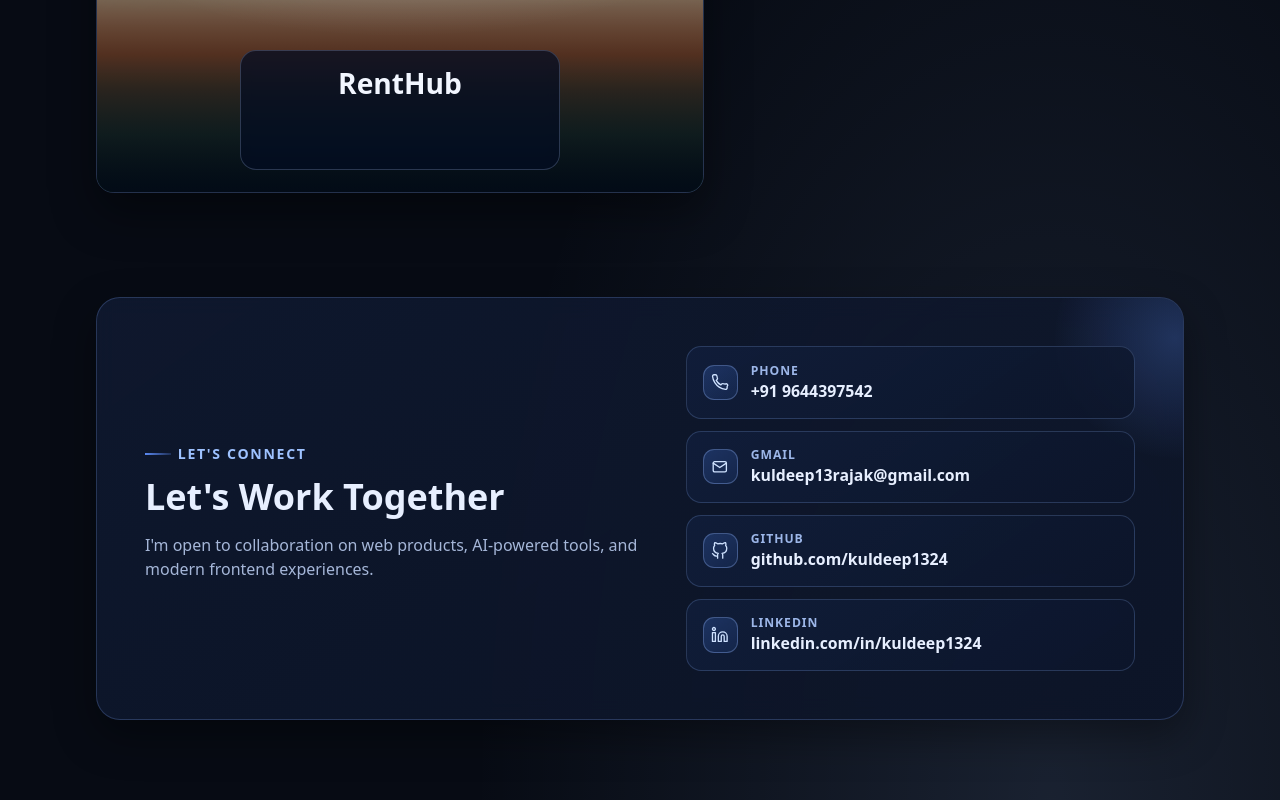
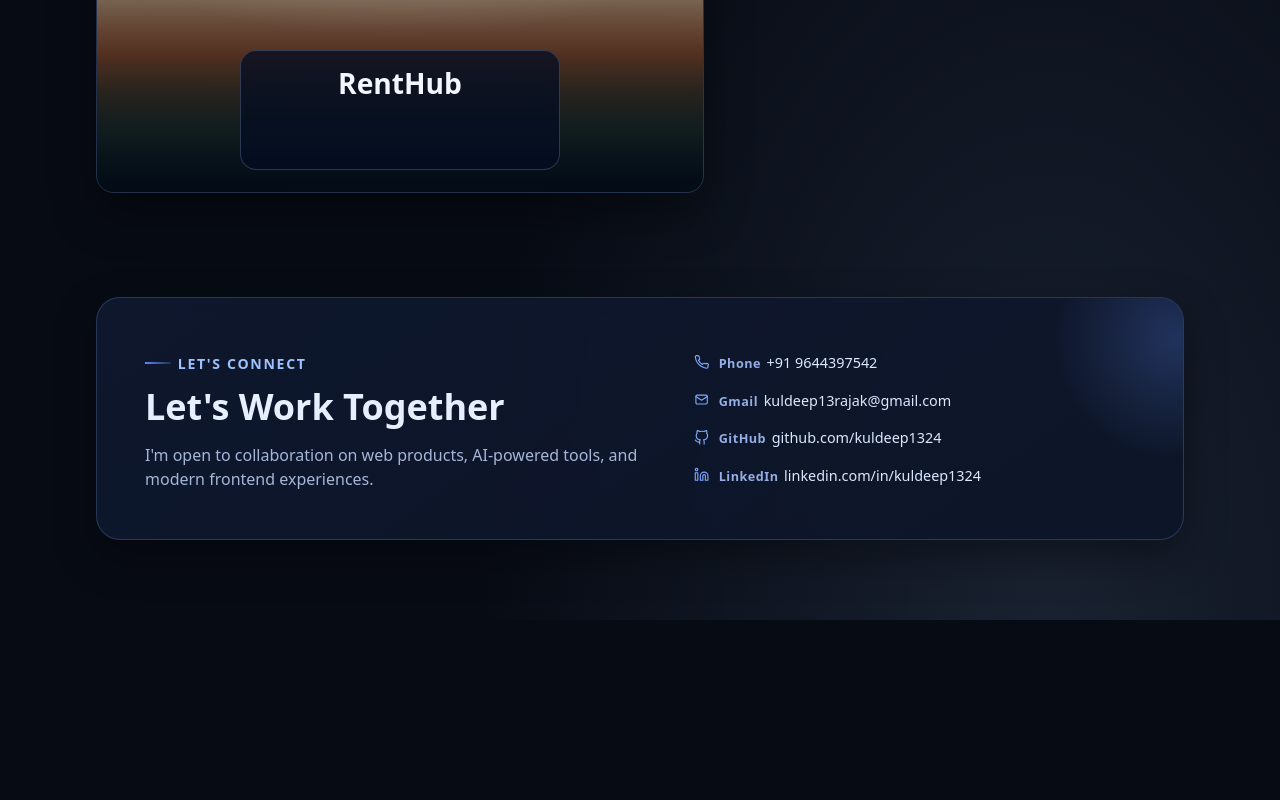
Before and after one commit to kuldeep1324/my-portfolio, a Next.js app: page / in a window 1280 px wide. Shown: the part 2388-3188 px from the top of the page. After the commit the page ends 3008 px from the top, so only its background shows below. Built offline with nearby package versions, Linux system fonts and the light colour scheme.

Commit message:
Refactor contact section styles for improved layout and accessibility

```diff
--- a/app/globals.css
+++ b/app/globals.css
@@ -378,60 +378,63 @@ body {
 
 .contact-list {
   display: grid;
-  gap: 0.75rem;
+  gap: 0.42rem;
 }
 
 .contact-item {
   display: flex;
   align-items: center;
-  gap: 0.8rem;
-  border-radius: 0.95rem;
-  border: 1px solid rgba(137, 172, 242, 0.22);
-  background: linear-gradient(145deg, rgba(17, 31, 61, 0.82), rgba(13, 22, 43, 0.86));
-  padding: 0.88rem 1rem;
+  gap: 0.5rem;
+  border-radius: 0.6rem;
+  border: 1px solid transparent;
+  background: transparent;
+  padding: 0.25rem 0.35rem;
   text-decoration: none;
-  transition: transform 220ms ease, border-color 220ms ease, background-color 220ms ease;
+  transition: border-color 200ms ease, background-color 200ms ease;
 }
 
 .contact-item:hover {
-  transform: translateY(-2px);
-  border-color: rgba(168, 199, 255, 0.48);
-  background: linear-gradient(145deg, rgba(20, 38, 74, 0.9), rgba(15, 27, 53, 0.88));
+  border-color: rgba(150, 186, 255, 0.28);
+  background: rgba(20, 33, 64, 0.42);
 }
 
 .contact-label {
-  display: block;
-  color: #9cb6e8;
-  font-size: 0.76rem;
+  display: inline;
+  color: #95afe4;
+  font-size: 0.79rem;
   font-weight: 700;
-  letter-spacing: 0.08em;
-  text-transform: uppercase;
+  letter-spacing: 0.04em;
+  text-transform: none;
+  margin-right: 0.35rem;
+}
+
+.contact-text {
+  line-height: 1.3;
 }
 
 .contact-value {
-  display: block;
-  color: #e7efff;
-  font-size: 0.99rem;
-  font-weight: 600;
+  display: inline;
+  color: #dce8ff;
+  font-size: 0.9rem;
+  font-weight: 500;
   word-break: break-word;
 }
 
 .contact-icon {
   display: inline-flex;
-  width: 2.2rem;
-  height: 2.2rem;
-  flex: 0 0 2.2rem;
+  width: 1.15rem;
+  height: 1.15rem;
+  flex: 0 0 1.15rem;
   align-items: center;
   justify-content: center;
-  border-radius: 0.7rem;
-  border: 1px solid rgba(154, 188, 255, 0.32);
-  background: linear-gradient(145deg, rgba(46, 80, 149, 0.45), rgba(28, 53, 104, 0.4));
-  color: #cfe2ff;
+  border: 0;
+  background: transparent;
+  color: #7ea8ff;
 }
 
 .contact-icon svg {
-  width: 1.1rem;
-  height: 1.1rem;
+  width: 0.95rem;
+  height: 0.95rem;
 }
 
 @media (min-width: 768px) {
--- a/app/page.tsx
+++ b/app/page.tsx
@@ -166,7 +166,7 @@ export default function Home() {
                     <path d="M22 16.92v2a2 2 0 0 1-2.18 2 19.8 19.8 0 0 1-8.63-3.07 19.5 19.5 0 0 1-6-6A19.8 19.8 0 0 1 2.12 3.2 2 2 0 0 1 4.1 1h2a2 2 0 0 1 2 1.72c.12.9.33 1.8.62 2.66a2 2 0 0 1-.45 2.11L7.1 8.66a16 16 0 0 0 6.24 6.24l1.17-1.17a2 2 0 0 1 2.11-.45c.86.29 1.76.5 2.66.62A2 2 0 0 1 22 16.92z" />
                   </svg>
                 </span>
-                <span>
+                <span className="contact-text">
                   <span className="contact-label">Phone</span>
                   <span className="contact-value">+91 9644397542</span>
                 </span>
@@ -179,7 +179,7 @@ export default function Home() {
                     <path d="m3 7 9 6 9-6" />
                   </svg>
                 </span>
-                <span>
+                <span className="contact-text">
                   <span className="contact-label">Gmail</span>
                   <span className="contact-value">kuldeep13rajak@gmail.com</span>
                 </span>
@@ -197,7 +197,7 @@ export default function Home() {
                     <path d="M9 19c-5 1.5-5-2.5-7-3m14 6v-3.87a3.37 3.37 0 0 0-.94-2.61c3.14-.35 6.44-1.54 6.44-7A5.44 5.44 0 0 0 20 4.77 5.07 5.07 0 0 0 19.91 1S18.73.65 16 2.48a13.38 13.38 0 0 0-7 0C6.27.65 5.09 1 5.09 1A5.07 5.07 0 0 0 5 4.77a5.44 5.44 0 0 0-1.5 3.78c0 5.42 3.3 6.61 6.44 7A3.37 3.37 0 0 0 9 18.13V22" />
                   </svg>
                 </span>
-                <span>
+                <span className="contact-text">
                   <span className="contact-label">GitHub</span>
                   <span className="contact-value">github.com/kuldeep1324</span>
                 </span>
@@ -217,7 +217,7 @@ export default function Home() {
                     <circle cx="4" cy="4" r="2" />
                   </svg>
                 </span>
-                <span>
+                <span className="contact-text">
                   <span className="contact-label">LinkedIn</span>
                   <span className="contact-value">linkedin.com/in/kuldeep1324</span>
                 </span>
```
